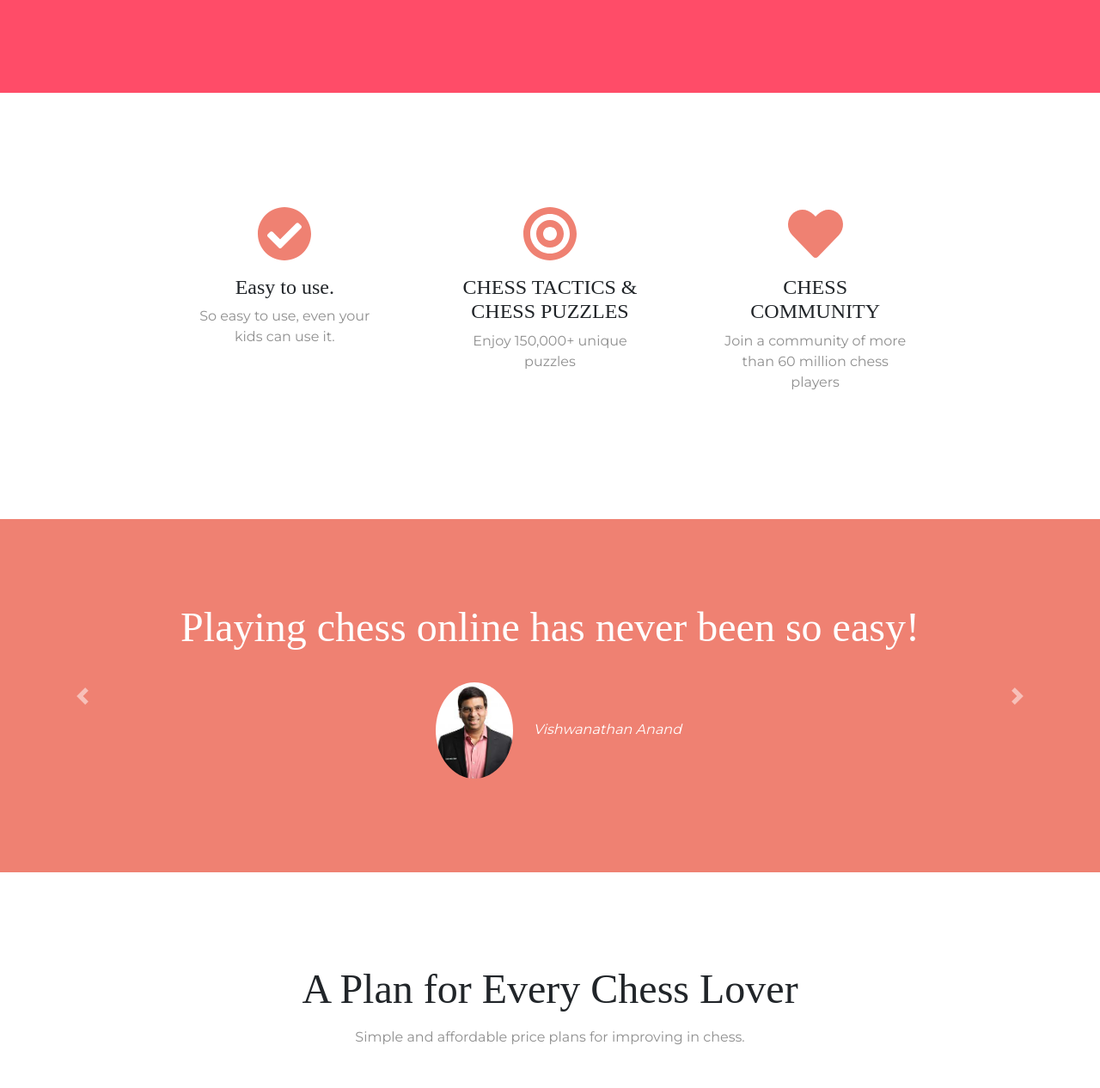
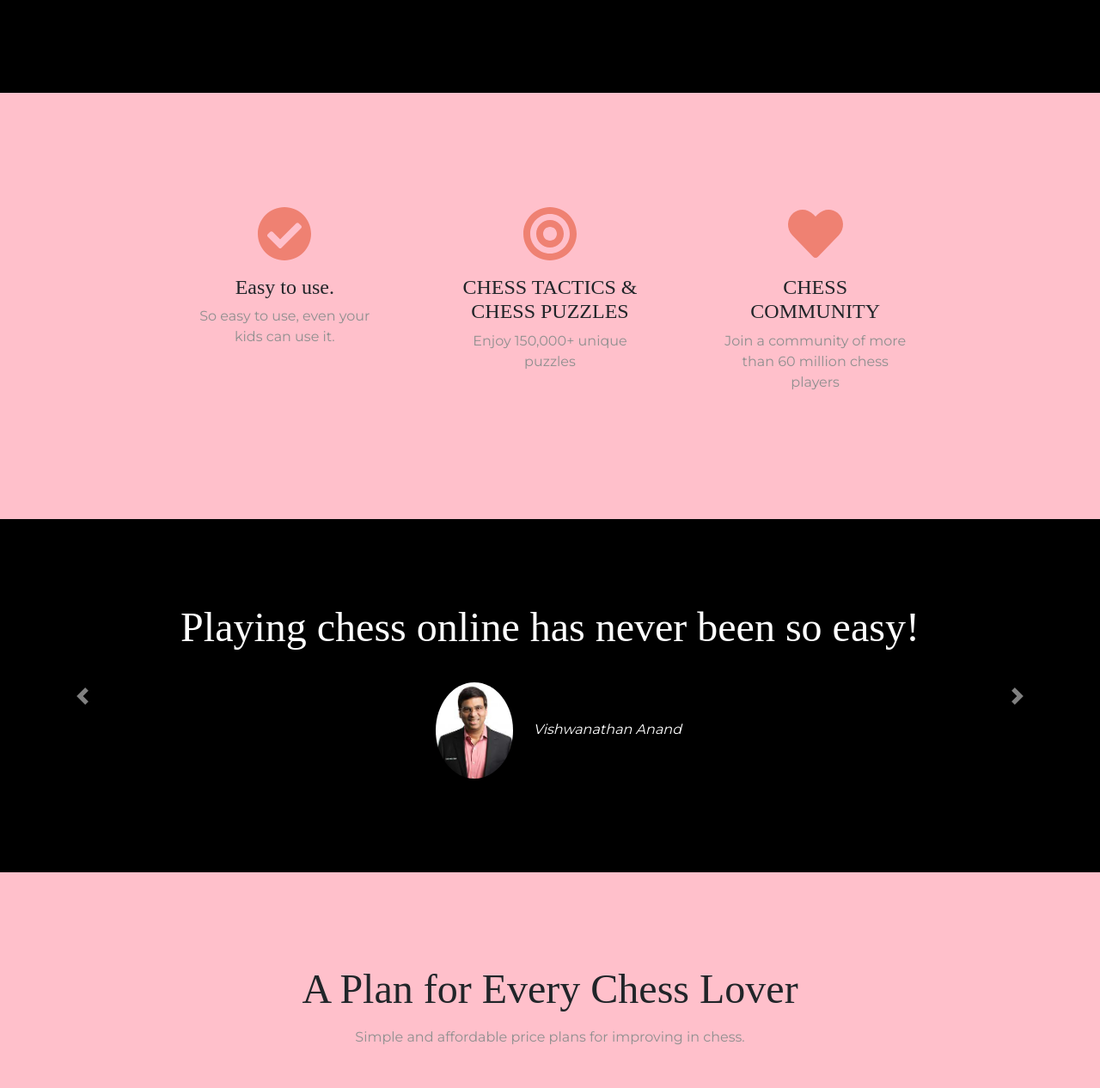
Before and after one commit to amansaini-23/chess.com, a plain HTML site: page index.html in a window 1280 px wide. Shown: the part 681-1947 px from the top of the page at 86% size. Drawn offline with nearby package versions, Linux system fonts and the light colour scheme.

Commit message:
Update styles.css

```diff
--- a/css/styles.css
+++ b/css/styles.css
@@ -41,12 +41,12 @@ p {
 /* Sections */
 
 .colored-section {
-    background-color: #ff4c68;
+    background-color: black;
     color: #fff;
 }
 
 .white-section {
-    background-color: #fff;
+    background-color: pink;
 }
 
 
@@ -82,7 +82,7 @@ p {
 /* Title Section */
 
 #title {
-    background-color: #ff4c68;
+    background-color: black;
     color: #fff;
     text-align: left;
 }
@@ -120,14 +120,14 @@ p {
 }
 
 .icon:hover {
-    color: #ff4c68;
+    color: black;
 }
 
 
 /* Testimonial Section */
 
 #testimonials {
-    background-color: #ef8172;
+    background-color: black;
 }
 
 .testimonial-text {
```
